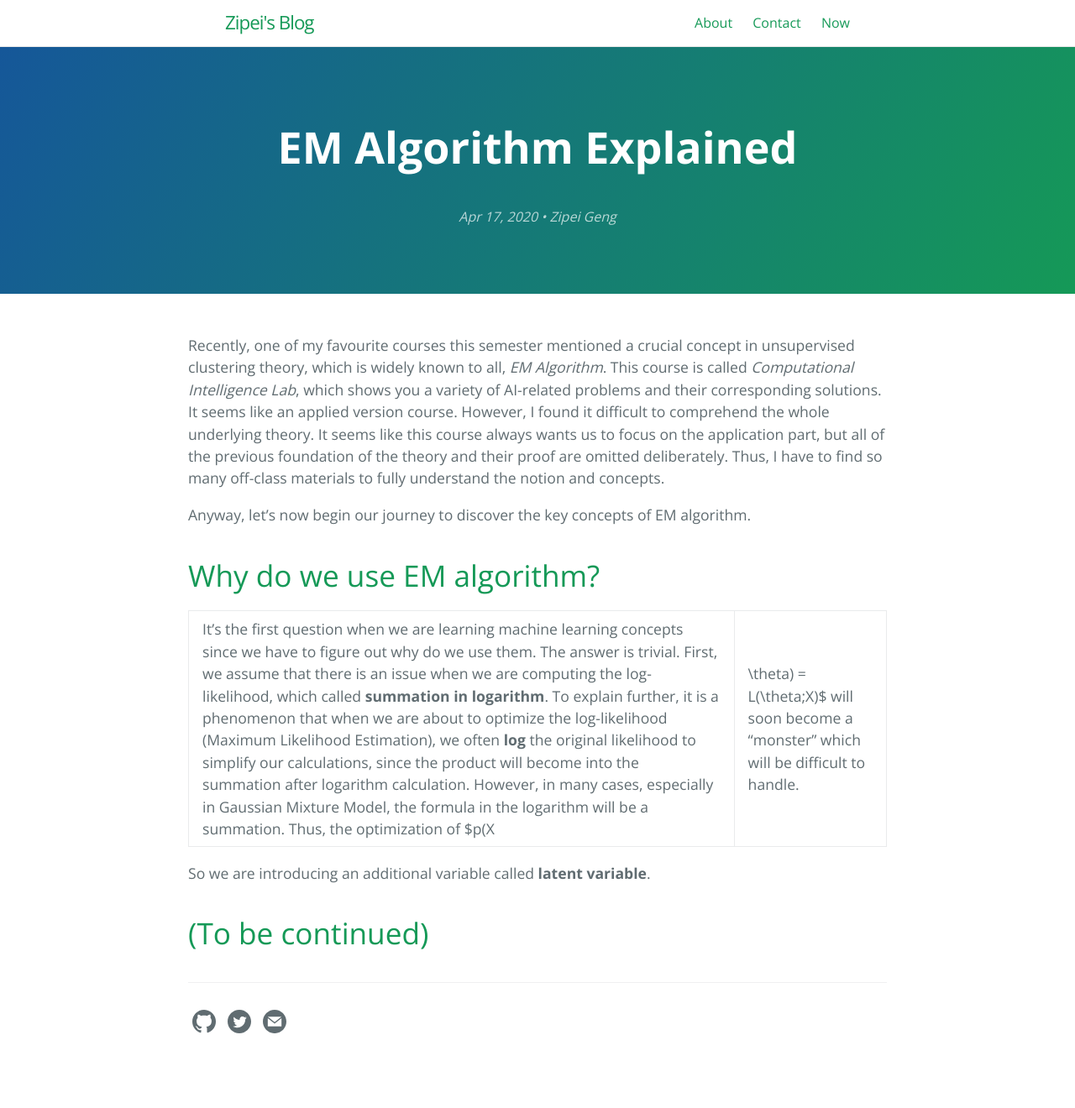
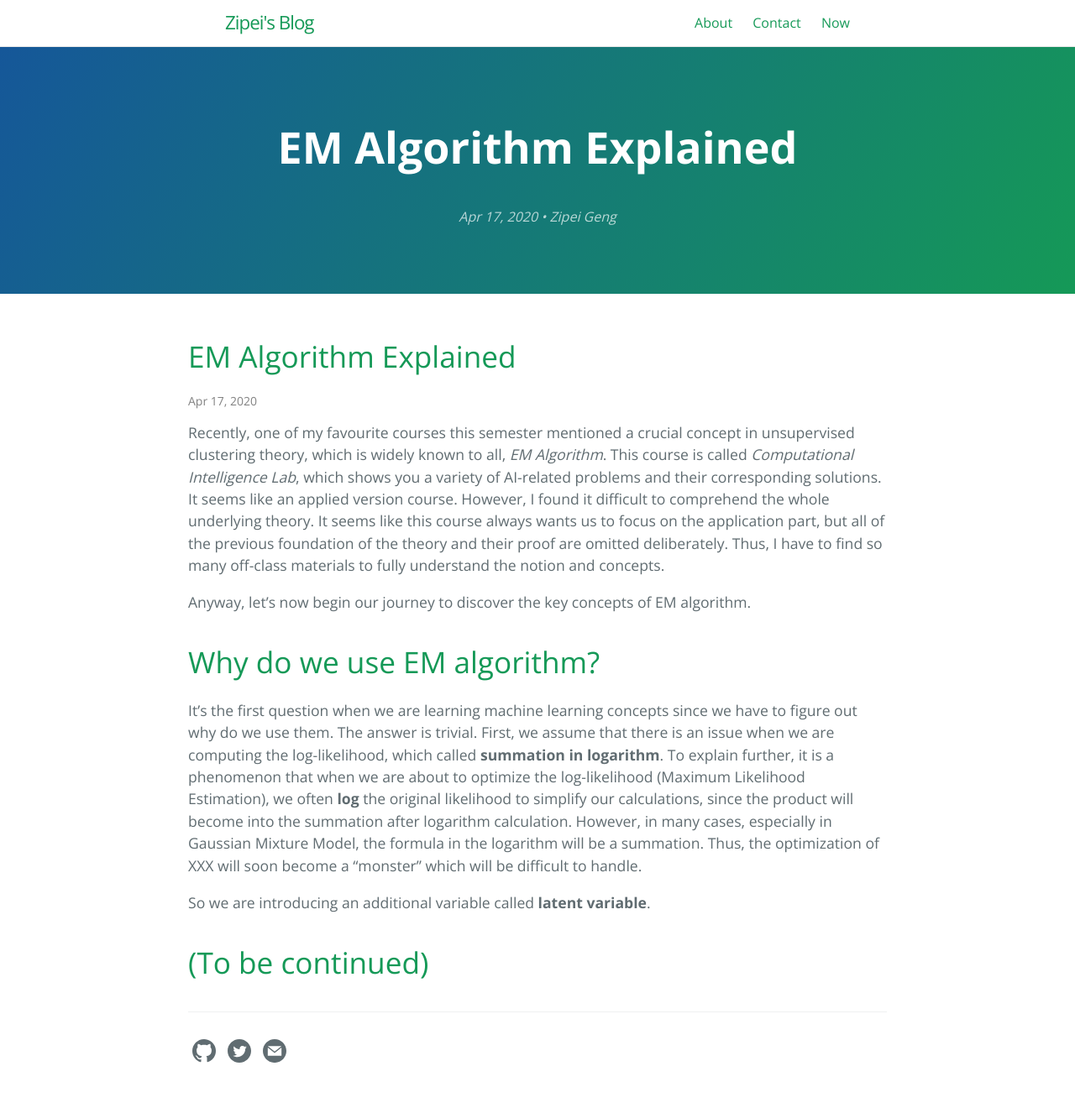
Before and after one commit to zpgeng/zpgeng.github.io, a Jekyll site: the page built from _posts/2020-04-17-EM-Algorithm.md, in a window 1280 px wide. Shown: the whole page at 84% size. Built offline with Jekyll 4.4.1, drawn with Linux system fonts in a browser that asks for light colours; comment, search, counter and statistics services are not loaded; before the commit the page ends 1285 px from its top, so only the background shows below that.

Commit message:
add em post

```diff
--- a/_layouts/post.html
+++ b/_layouts/post.html
@@ -3,7 +3,7 @@ layout: default
 ---
 <article itemscope itemtype="http://schema.org/BlogPosting">
 
-  <!-- <header class="post-header">
+  <header class="post-header">
     <h1 class="post-title" itemprop="name headline">{{ page.title | escape }}</h1>
     <p class="post-meta">
       <time datetime="{{ page.date | date_to_xmlschema }}" itemprop="datePublished">
@@ -13,7 +13,7 @@ layout: default
       {% if page.author %}
         • <span itemprop="author" itemscope itemtype="http://schema.org/Person"><span itemprop="name">{{ page.author }}</span></span>
       {% endif %}</p>
-  </header> -->
+  </header>
 
 
   <div itemprop="articleBody">
--- a/_posts/2020-04-17-EM-Algorithm.md
+++ b/_posts/2020-04-17-EM-Algorithm.md
@@ -13,7 +13,7 @@ Anyway, let's now begin our journey to discover the key concepts of EM algorithm
 
 # Why do we use EM algorithm?
 
-It's the first question when we are learning machine learning concepts since we have to figure out why do we use them. The answer is trivial. First, we assume that there is an issue when we are computing the log-likelihood, which called **summation in logarithm**. To explain further, it is a phenomenon that when we are about to optimize the log-likelihood (Maximum Likelihood Estimation), we often **log** the original likelihood to simplify our calculations, since the product will become into the summation after logarithm calculation. However, in many cases, especially in Gaussian Mixture Model, the formula in the logarithm will be a summation. Thus, the optimization of $p(X|\theta) = L(\theta;X)$ will soon become a "monster" which will be difficult to handle.
+It's the first question when we are learning machine learning concepts since we have to figure out why do we use them. The answer is trivial. First, we assume that there is an issue when we are computing the log-likelihood, which called **summation in logarithm**. To explain further, it is a phenomenon that when we are about to optimize the log-likelihood (Maximum Likelihood Estimation), we often **log** the original likelihood to simplify our calculations, since the product will become into the summation after logarithm calculation. However, in many cases, especially in Gaussian Mixture Model, the formula in the logarithm will be a summation. Thus, the optimization of XXX will soon become a "monster" which will be difficult to handle.
 
 So we are introducing an additional variable called **latent variable**.
 
```
Also changed, not shown: _layouts/default.html (+6 -4 lines).
